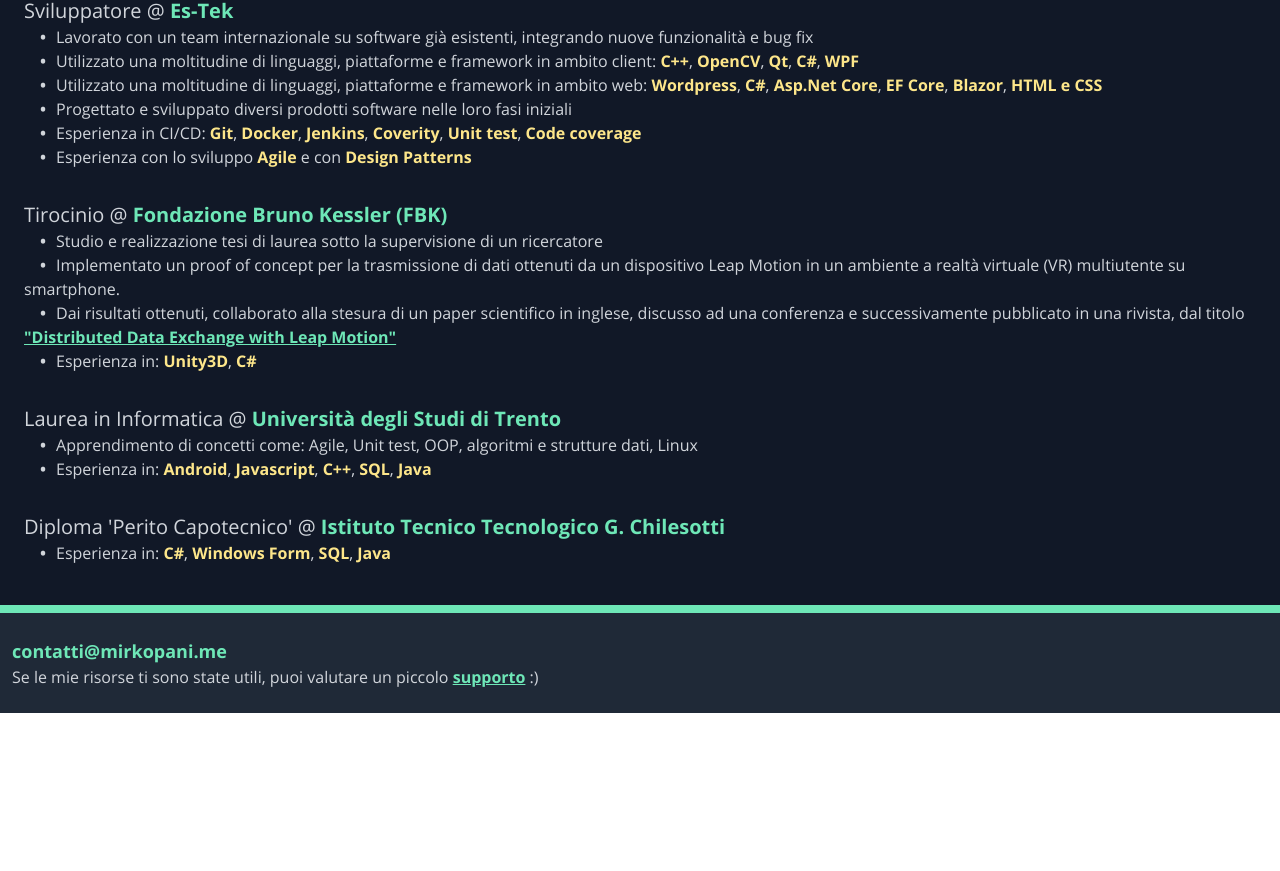
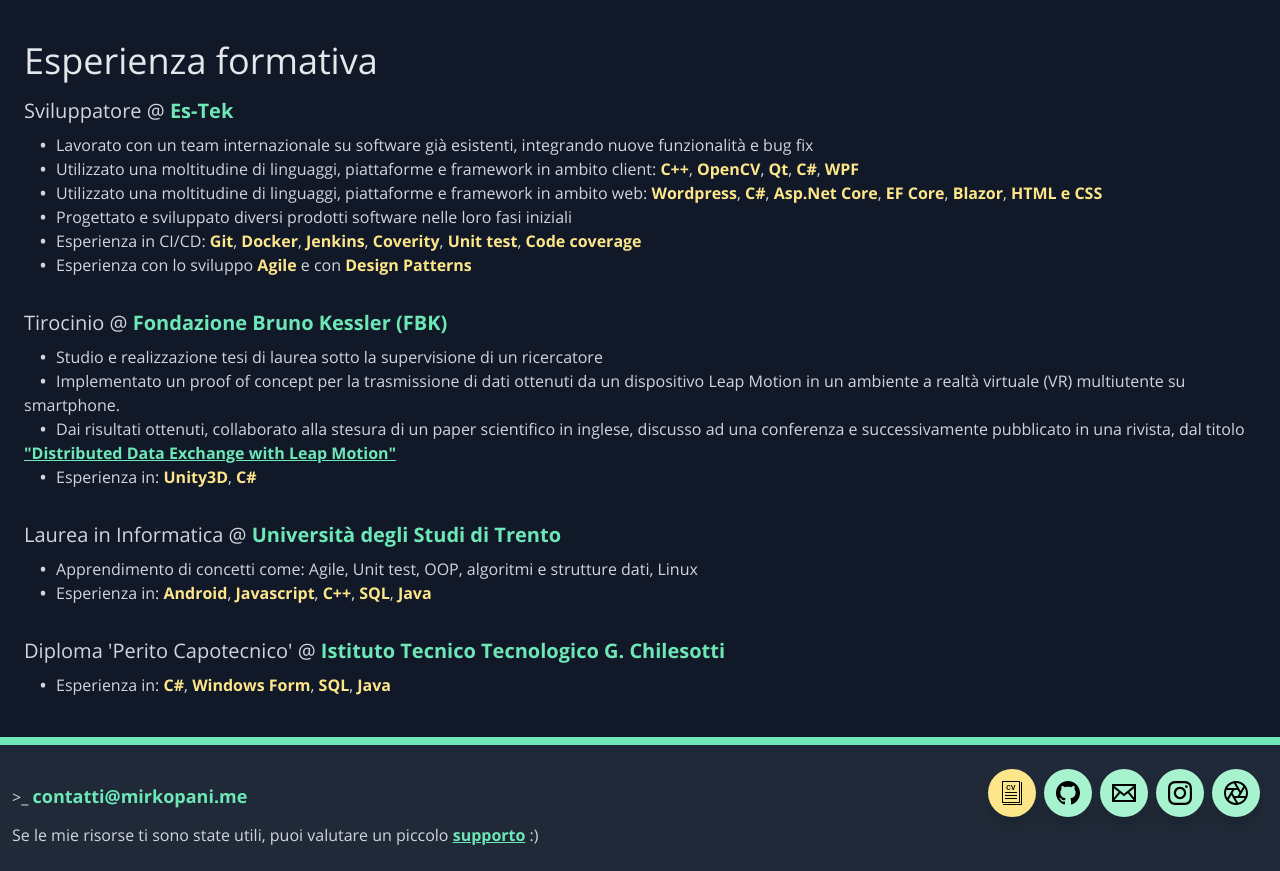
Before and after one commit to MirkoPani/Portfolio, a Nuxt app: page /about in a window 1280 px wide. Shown: the part 874-1745 px from the top of the page. Before the commit the page ends 1587 px from the top, so only its background shows below. Built offline with nearby package versions, Linux system fonts and the light colour scheme.

Commit message:
Updated about page and added social icons on footer

```diff
--- a/components/Footer.vue
+++ b/components/Footer.vue
@@ -1,9 +1,20 @@
 <template>
     <section class="h-auto bg-gray-800">
-		<div class="h-2 bg-green-300"></div>
+		<div class="h-2 bg-green-300 shadow-lg"></div>
 		<div class="flex flex-col text-base  text-gray-300 container mx-auto py-6 px-3 text-center md:text-left">
-			<p><TextHighlight><a class="text-lg hover:text-green-600" href="mailto:contatti@mirkopani.me">contatti@mirkopani.me</a></TextHighlight></p>
-			<p class="">Se le mie risorse ti sono state utili, puoi valutare un piccolo <TextHighlight><a class="underline hover:text-green-600" href="https://www.buymeacoffee.com/mirkopani">supporto</a></TextHighlight> :)</p>
+			<div class="flex flex-col md:flex-row justify-between items-center">
+				<p>&gt;_ <TextHighlight><a class="text-lg hover:text-green-600" href="mailto:contatti@mirkopani.me">contatti@mirkopani.me</a></TextHighlight></p>
+				<div class="mt-5 md:mt-0">
+					<Social v-bind:cv="true" url="todo"><svg width="24" height="24" xmlns="http://www.w3.org/2000/svg" fill-rule="evenodd" clip-rule="evenodd"><path d="M3 24h19v-23h-1v22h-18v1zm17-24h-18v22h18v-22zm-1 1h-16v20h16v-20zm-2 16h-12v1h12v-1zm0-3h-12v1h12v-1zm0-3h-12v1h12v-1zm-7.348-3.863l.948.3c-.145.529-.387.922-.725 1.178-.338.257-.767.385-1.287.385-.643 0-1.171-.22-1.585-.659-.414-.439-.621-1.04-.621-1.802 0-.806.208-1.432.624-1.878.416-.446.963-.669 1.642-.669.592 0 1.073.175 1.443.525.221.207.386.505.496.892l-.968.231c-.057-.251-.177-.449-.358-.594-.182-.146-.403-.218-.663-.218-.359 0-.65.129-.874.386-.223.258-.335.675-.335 1.252 0 .613.11 1.049.331 1.308.22.26.506.39.858.39.26 0 .484-.082.671-.248.187-.165.322-.425.403-.779zm3.023 1.78l-1.731-4.842h1.06l1.226 3.584 1.186-3.584h1.037l-1.734 4.842h-1.044z"/></svg></Social>
+					<Social v-bind:cv="false" url="https://github.com/MirkoPani"><svg xmlns="http://www.w3.org/2000/svg" width="24" height="24" viewBox="0 0 24 24"><path d="M12 0c-6.626 0-12 5.373-12 12 0 5.302 3.438 9.8 8.207 11.387.599.111.793-.261.793-.577v-2.234c-3.338.726-4.033-1.416-4.033-1.416-.546-1.387-1.333-1.756-1.333-1.756-1.089-.745.083-.729.083-.729 1.205.084 1.839 1.237 1.839 1.237 1.07 1.834 2.807 1.304 3.492.997.107-.775.418-1.305.762-1.604-2.665-.305-5.467-1.334-5.467-5.931 0-1.311.469-2.381 1.236-3.221-.124-.303-.535-1.524.117-3.176 0 0 1.008-.322 3.301 1.23.957-.266 1.983-.399 3.003-.404 1.02.005 2.047.138 3.006.404 2.291-1.552 3.297-1.23 3.297-1.23.653 1.653.242 2.874.118 3.176.77.84 1.235 1.911 1.235 3.221 0 4.609-2.807 5.624-5.479 5.921.43.372.823 1.102.823 2.222v3.293c0 .319.192.694.801.576 4.765-1.589 8.199-6.086 8.199-11.386 0-6.627-5.373-12-12-12z"/></svg></Social>
+					<Social v-bind:cv="false" url="mailto:contatti@mirkopani.me"><svg xmlns="http://www.w3.org/2000/svg" width="24" height="24" viewBox="0 0 24 24"><path d="M0 3v18h24v-18h-24zm6.623 7.929l-4.623 5.712v-9.458l4.623 3.746zm-4.141-5.929h19.035l-9.517 7.713-9.518-7.713zm5.694 7.188l3.824 3.099 3.83-3.104 5.612 6.817h-18.779l5.513-6.812zm9.208-1.264l4.616-3.741v9.348l-4.616-5.607z"/></svg></Social>
+					<Social v-bind:cv="false" url="https://www.instagram.com/mirkoopani"><svg xmlns="http://www.w3.org/2000/svg" width="24" height="24" viewBox="0 0 24 24"><path d="M12 2.163c3.204 0 3.584.012 4.85.07 3.252.148 4.771 1.691 4.919 4.919.058 1.265.069 1.645.069 4.849 0 3.205-.012 3.584-.069 4.849-.149 3.225-1.664 4.771-4.919 4.919-1.266.058-1.644.07-4.85.07-3.204 0-3.584-.012-4.849-.07-3.26-.149-4.771-1.699-4.919-4.92-.058-1.265-.07-1.644-.07-4.849 0-3.204.013-3.583.07-4.849.149-3.227 1.664-4.771 4.919-4.919 1.266-.057 1.645-.069 4.849-.069zm0-2.163c-3.259 0-3.667.014-4.947.072-4.358.2-6.78 2.618-6.98 6.98-.059 1.281-.073 1.689-.073 4.948 0 3.259.014 3.668.072 4.948.2 4.358 2.618 6.78 6.98 6.98 1.281.058 1.689.072 4.948.072 3.259 0 3.668-.014 4.948-.072 4.354-.2 6.782-2.618 6.979-6.98.059-1.28.073-1.689.073-4.948 0-3.259-.014-3.667-.072-4.947-.196-4.354-2.617-6.78-6.979-6.98-1.281-.059-1.69-.073-4.949-.073zm0 5.838c-3.403 0-6.162 2.759-6.162 6.162s2.759 6.163 6.162 6.163 6.162-2.759 6.162-6.163c0-3.403-2.759-6.162-6.162-6.162zm0 10.162c-2.209 0-4-1.79-4-4 0-2.209 1.791-4 4-4s4 1.791 4 4c0 2.21-1.791 4-4 4zm6.406-11.845c-.796 0-1.441.645-1.441 1.44s.645 1.44 1.441 1.44c.795 0 1.439-.645 1.439-1.44s-.644-1.44-1.439-1.44z"/></svg></Social>
+					<Social v-bind:cv="false" url="https://www.instagram.com/mirkoophoto"><svg width="24" height="24" xmlns="http://www.w3.org/2000/svg" fill-rule="evenodd" clip-rule="evenodd"><path d="M12 0c6.623 0 12 5.377 12 12s-5.377 12-12 12-12-5.377-12-12 5.377-12 12-12zm-7.363 18.764c1.828 1.989 4.451 3.236 7.363 3.236h.004l-4.618-7.998-2.749 4.762zm16.023-1.764h-9.233l2.749 4.762c2.767-.615 5.104-2.378 6.484-4.762zm-18.201-8c-.298.947-.459 1.955-.459 3 0 1.823.489 3.533 1.343 5.005l2.889-5.003-.001-.002.003-.002 1.731-2.998h-5.506zm18.203-1.997l-4.617 7.997h5.496c.298-.947.459-1.955.459-3 0-1.82-.487-3.526-1.338-4.997zm-6.927 1.997h-3.461l-1.733 3.002 1.731 2.998h3.464l1.731-2.999-1.732-3.001zm2.887 1.001l2.747-4.758c-1.828-1.992-4.452-3.242-7.366-3.243l4.619 8.001zm-6.792-7.764c-2.769.613-5.109 2.377-6.49 4.763h9.24l-2.75-4.763z"/></svg></Social>
+				</div>
+			</div>
+
+
+			<p class="mt-3 md:mt-0">Se le mie risorse ti sono state utili, puoi valutare un piccolo <TextHighlight><a class="underline hover:text-green-600" href="https://www.buymeacoffee.com/mirkopani">supporto</a></TextHighlight> :)</p>
 		</div>
 
 	</section>
--- /dev/null
+++ b/components/Social.vue
@@ -0,0 +1,22 @@
+<template>
+	<a :href="url" target="_blank">
+		<i v-bind:class="{
+			'bg-yellow-200 hover:bg-yellow-500': cv,
+			'bg-green-200 hover:bg-green-400' : !cv,
+			}"
+		class="shadow-lg font-lg p-3 items-center justify-center align-center rounded-full outline-none focus:outline-none mr-2 inline-block text-center">
+		<slot></slot>
+		</i>
+	</a>
+</template>
+
+<script lang="ts">
+import Vue from 'vue'
+export default Vue.extend({
+	props: {
+		url : String,
+		icon : String,
+		cv : Boolean
+	}
+})
+</script>
--- a/pages/about.vue
+++ b/pages/about.vue
@@ -2,7 +2,7 @@
 <div>
 	<PageHero :heroTitle="heroTitle"/>
 	<section class="container leading-relaxed mx-auto py-4 text-gray-300 text-left md:px-4 flex lg:flex-row flex-col gap-4">
-		<div class="order-2 lg:order-1 lg:w-2/3">
+		<div class="order-2 lg:order-1 lg:w-2/3 flex flex-col">
 			<p >Mi chiamo <TextHighlight>Mirko Pani</TextHighlight>, sono un giovane sviluppatore di 26 anni residente nella provincia di <TextHighlight>Vicenza.</TextHighlight></p>
 			<p>Oltre ad essere un forte <TextHighlight>appassionato</TextHighlight> del mondo informatico, mi diletto nel campo della fotografia e dei primi piani.</p>
 			<p>Quando non sono occupato a viaggiare e a fare foto, mi troveresti spesso a leggere un libro tecnico per apprendere un nuovo concetto.</p>
@@ -19,6 +19,9 @@
 				<li>Wordpress</li>
 			</ul>
 			<p class="mt-10">Se invece sei curioso di scoprire di più sul mio lato da diletto fotografo, puoi vedere le mie foto <a href="https://www.instagram.com/mirkoopani" target="_blank" ><TextHighlight class="underline hover:text-green-600">qui</TextHighlight></a> e <a href="https://www.instagram.com/mirkoophoto" target="_blank" ><TextHighlight class="underline hover:text-green-600">qui</TextHighlight></a>.</p>
+
+			<a href="" target="_blank" class="text-center mt-10 border md:w-1/3 self-center border-green-300 p-4 rounded-lg text-green-300"><button >Visualizza il mio curriculum</button></a>
+
 		</div>
 		<div class="order-1 lg:order-2 lg:w-1/3">
 			<img class="rounded-md h-80 lg:h-96 mx-auto" src="~/assets/img/me.jpg" alt="a personal portrait of myself" />
@@ -29,7 +32,7 @@
 		<div>
 			<div class="py-4">
 				<p class="text-xl">Sviluppatore @ <TextHighlight><a target="_blank" href="https://www.es-tek.it/">Es-Tek</a></TextHighlight></p>
-				<ul class="list-outside">
+				<ul class="list-outside mt-2">
 					<li>Lavorato con un team internazionale su software già esistenti, integrando nuove funzionalità e bug fix</li>
 					<li>Utilizzato una moltitudine di linguaggi, piattaforme e framework in ambito client: <TechnologyHighlight>C++</TechnologyHighlight>, <TechnologyHighlight>OpenCV</TechnologyHighlight>, <TechnologyHighlight>Qt</TechnologyHighlight>, <TechnologyHighlight>C#</TechnologyHighlight>, <TechnologyHighlight>WPF</TechnologyHighlight></li>
 					<li>Utilizzato una moltitudine di linguaggi, piattaforme e framework in ambito web: <TechnologyHighlight>Wordpress</TechnologyHighlight>, <TechnologyHighlight>C#</TechnologyHighlight>, <TechnologyHighlight>Asp.Net Core</TechnologyHighlight>, <TechnologyHighlight>EF Core</TechnologyHighlight>, <TechnologyHighlight>Blazor</TechnologyHighlight>, <TechnologyHighlight>HTML e CSS</TechnologyHighlight></li>
@@ -40,7 +43,7 @@
 			</div>
 			<div class="py-4">
 				<p class="text-xl">Tirocinio @ <TextHighlight><a target="_blank" href="https://www.fbk.eu/it/">Fondazione Bruno Kessler (FBK)</a></TextHighlight></p>
-				<ul class="list-inside">
+				<ul class="list-inside mt-2">
 					<li>Studio e realizzazione tesi di laurea sotto la supervisione di un ricercatore</li>
 					<li>Implementato un proof of concept per la trasmissione di dati ottenuti da un dispositivo Leap Motion in un ambiente a realtà virtuale (VR) multiutente su smartphone.</li>
 					<li>Dai risultati ottenuti, collaborato alla stesura di un paper scientifico in inglese, discusso ad una conferenza e successivamente pubblicato in una rivista, dal titolo <TextHighlight><a class="underline" target="_blank" href="https://www.researchgate.net/publication/326370856_Distributed_Data_Exchange_with_Leap_Motion_5th_International_Conference_AVR_2018_Otranto_Italy_June_24-27_2018_Proceedings_Part_II">"Distributed Data Exchange with Leap Motion"</a></TextHighlight></li>
@@ -49,14 +52,14 @@
 			</div>
 			<div class="py-4">
 				<p class="text-xl">Laurea in Informatica @ <TextHighlight>Università degli Studi di Trento</TextHighlight></p>
-				<ul class="list-inside">
+				<ul class="list-inside mt-2">
 					<li>Apprendimento di concetti come: Agile, Unit test, OOP, algoritmi e strutture dati, Linux</li>
 					<li>Esperienza in: <TechnologyHighlight>Android</TechnologyHighlight>, <TechnologyHighlight>Javascript</TechnologyHighlight>, <TechnologyHighlight>C++</TechnologyHighlight>, <TechnologyHighlight>SQL</TechnologyHighlight>, <TechnologyHighlight>Java</TechnologyHighlight></li>
 				</ul>
 			</div>
 			<div class="py-4">
 				<p class="text-xl">Diploma 'Perito Capotecnico' @ <TextHighlight>Istituto Tecnico Tecnologico G. Chilesotti</TextHighlight></p>
-				<ul class="list-inside">
+				<ul class="list-inside mt-2">
 					<li>Esperienza in: <TechnologyHighlight>C#</TechnologyHighlight>, <TechnologyHighlight>Windows Form</TechnologyHighlight>, <TechnologyHighlight>SQL</TechnologyHighlight>, <TechnologyHighlight>Java</TechnologyHighlight></li>
 				</ul>
 			</div>
```
